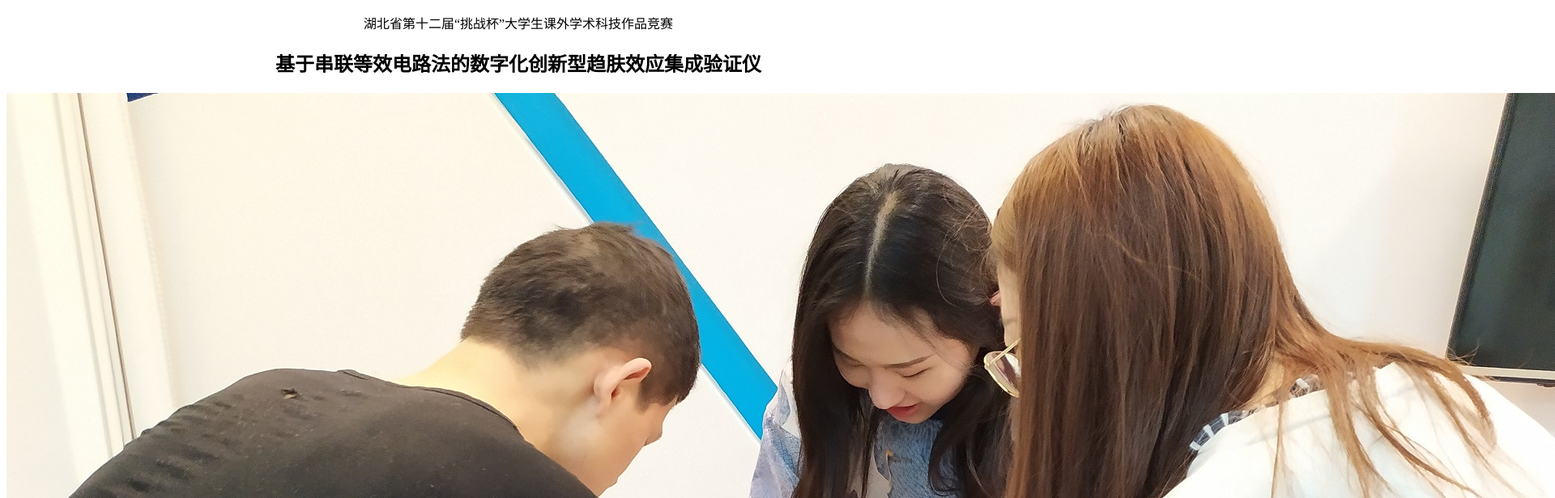
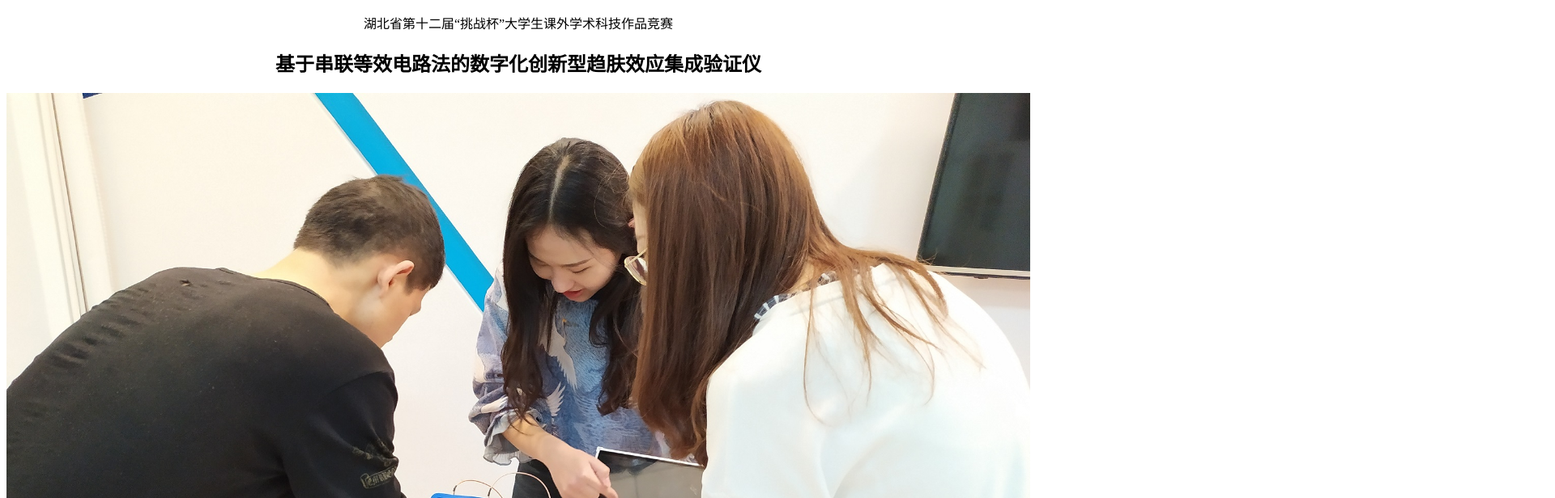
Before and after one commit to clover14580/2019tiaozhanbei, a plain HTML site: page index.html in a window 1280 px wide. Shown: the top 616 px of the page at 81% size, 1920 px wide, since content can reach past the window. Drawn offline with Linux system fonts and the light colour scheme.

Commit message:
Update index.html

```diff
--- a/index.html
+++ b/index.html
@@ -7,6 +7,7 @@
   <meta name="Author" content="杨火火">
   <meta name="Keywords" content="挑战杯-趋肤效应验证仪">
   <meta name="Description" content="挑战杯">
+  <link rel="stylesheet" type="text/css" href="img.css">
   <link rel="shortcut icon" href="/favicon.ico" />
   <link rel="bookmark"href="/favicon.ico" />
  </head>
@@ -15,7 +16,7 @@
   <center><p>湖北省第十二届“挑战杯”大学生课外学术科技作品竞赛</p></center>
   <center><B><h2>基于串联等效电路法的数字化创新型趋肤效应集成验证仪</h2></B></center>
 
-  <div style="width:100%; height:auto;">
+  <div class="scale">
   <img src="web1.jpg" alt=""><br>
   <img src="2.jpg" alt=""><br>
   <img src="3.jpg" alt="">
```
